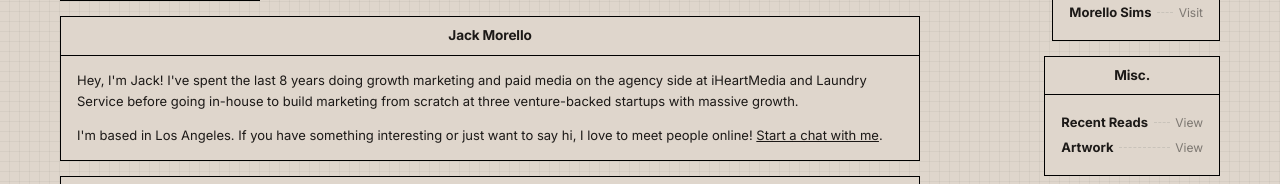
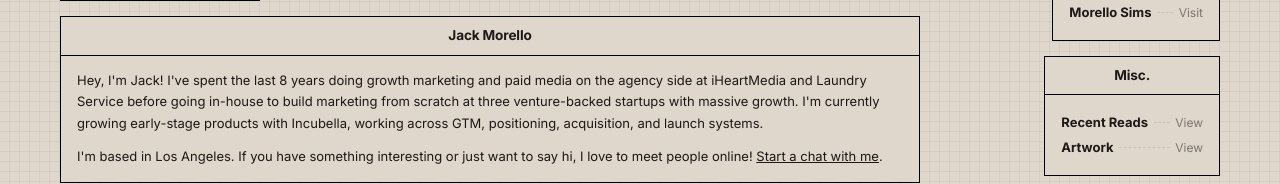
Before and after one commit to jack-more/portfolio, a Next.js app: page / in a window 1280 px wide. Shown: the part 229-413 px from the top of the page. Built offline with nearby package versions, Linux system fonts and the light colour scheme.

Commit message:
Add Incubella current work descriptor

```diff
--- a/app/page.tsx
+++ b/app/page.tsx
@@ -147,6 +147,8 @@
               marketing and paid media on the agency side at iHeartMedia and
               Laundry Service before going in-house to build marketing
               from scratch at three venture-backed startups with massive growth.
+              I&apos;m currently growing early-stage products with Incubella,
+              working across GTM, positioning, acquisition, and launch systems.
             </p>
             <p style={{ marginTop: "0.75rem" }}>
               I&apos;m based in Los Angeles. If you have something interesting
--- a/index.html
+++ b/index.html
@@ -26,7 +26,7 @@
         <section class="hero">
             <div class="container">
                 <h1 class="hero-title">Jack Morello</h1>
-                <p class="hero-subtitle">Product builder, growth strategist, media allocator</p>
+                <p class="hero-subtitle">Product builder, growth strategist, currently growing early-stage products with Incubella</p>
             </div>
         </section>
 
```
